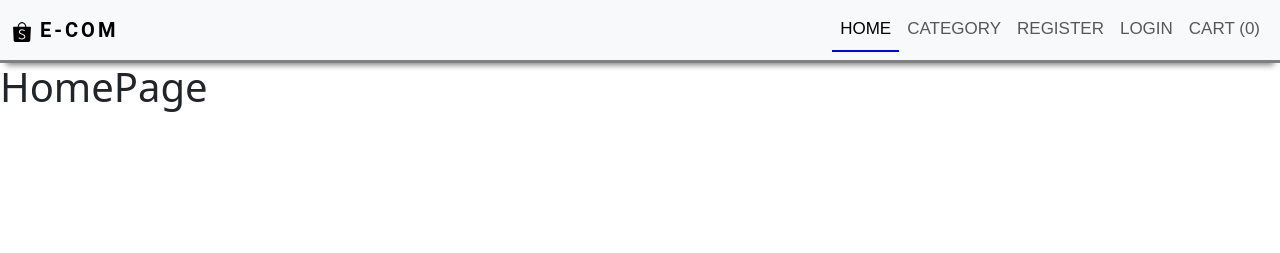
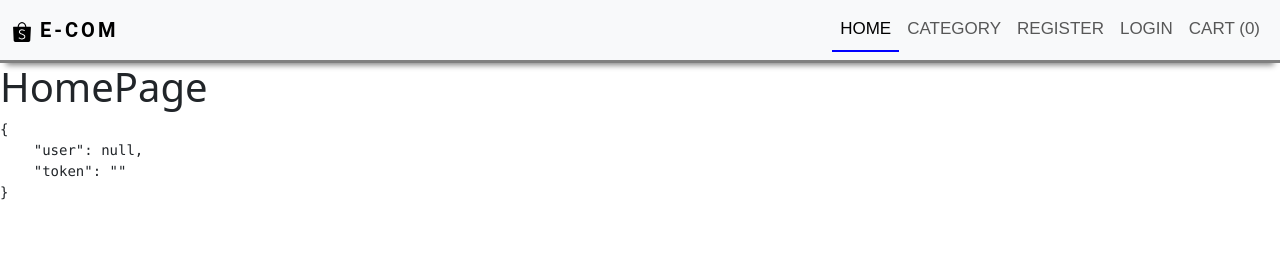
Before and after one commit to rishidongregitub/shopping_app, a React (Create React App) app in the folder client/: page / in a window 1280 px wide. Shown: the top 253 px of the page. Built offline with nearby package versions, Linux system fonts and the light colour scheme; a web font is replaced by a local one.

Commit message:
contextapi setup

```diff
--- /dev/null
+++ b/client/src/context/auth.js
@@ -0,0 +1,19 @@
+import { useState, useContext, createContext } from "react";
+
+const AuthContext = createContext();
+
+const AuthProvider = ({ children }) => {
+  const [auth, setAuth] = useState({
+    user: null,
+    token: "",
+  });
+  return (
+    <AuthContext.Provider value={[auth, setAuth]}>
+      {children}
+    </AuthContext.Provider>
+  );
+};
+
+//custom Hook
+const useAuth = () => useContext(AuthContext);
+export { useAuth, AuthProvider };
--- a/client/src/index.js
+++ b/client/src/index.js
@@ -4,12 +4,15 @@ import "./index.css";
 import App from "./App";
 import reportWebVitals from "./reportWebVitals";
 import { BrowserRouter } from "react-router-dom";
+import { AuthProvider } from "./context/auth";
 
 const root = ReactDOM.createRoot(document.getElementById("root"));
 root.render(
-  <BrowserRouter>
-    <App />
-  </BrowserRouter>
+  <AuthProvider>
+    <BrowserRouter>
+      <App />
+    </BrowserRouter>
+  </AuthProvider>
 );
 
 // If you want to start measuring performance in your app, pass a function
--- a/client/src/pages/HomePage.jsx
+++ b/client/src/pages/HomePage.jsx
@@ -1,10 +1,12 @@
 import React from 'react'
 import Layout from '../components/Layout/Layout'
-
+import { useAuth } from '../context/auth'
 const HomePage = () => {
+  const [auth,setAuth] = useAuth();
   return (
     <Layout title={"Best Offer - Shop Now"}>
         <h1>HomePage</h1>
+        <pre>{JSON.stringify(auth, null, 4)}</pre>
     </Layout>
 
   )
```
